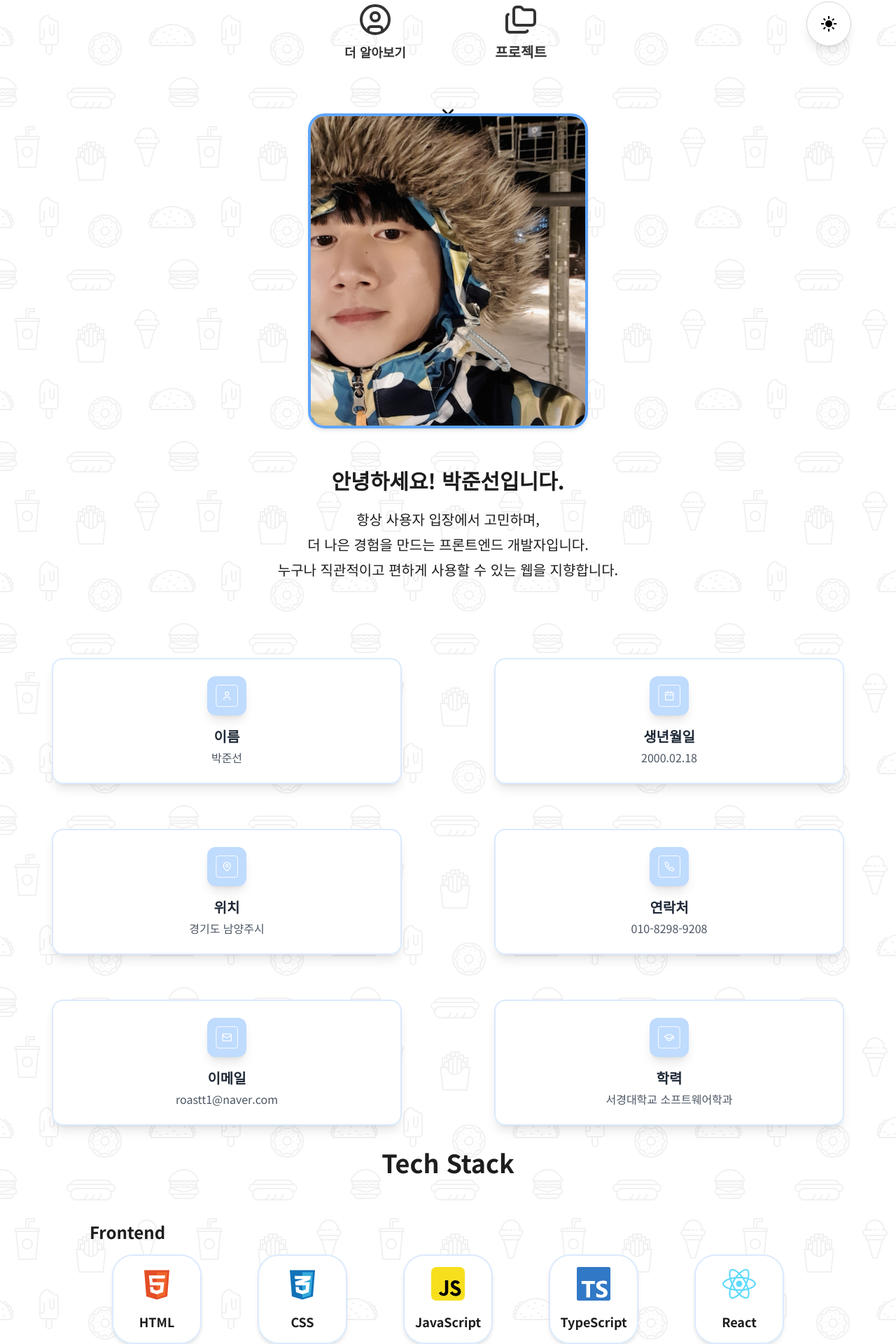
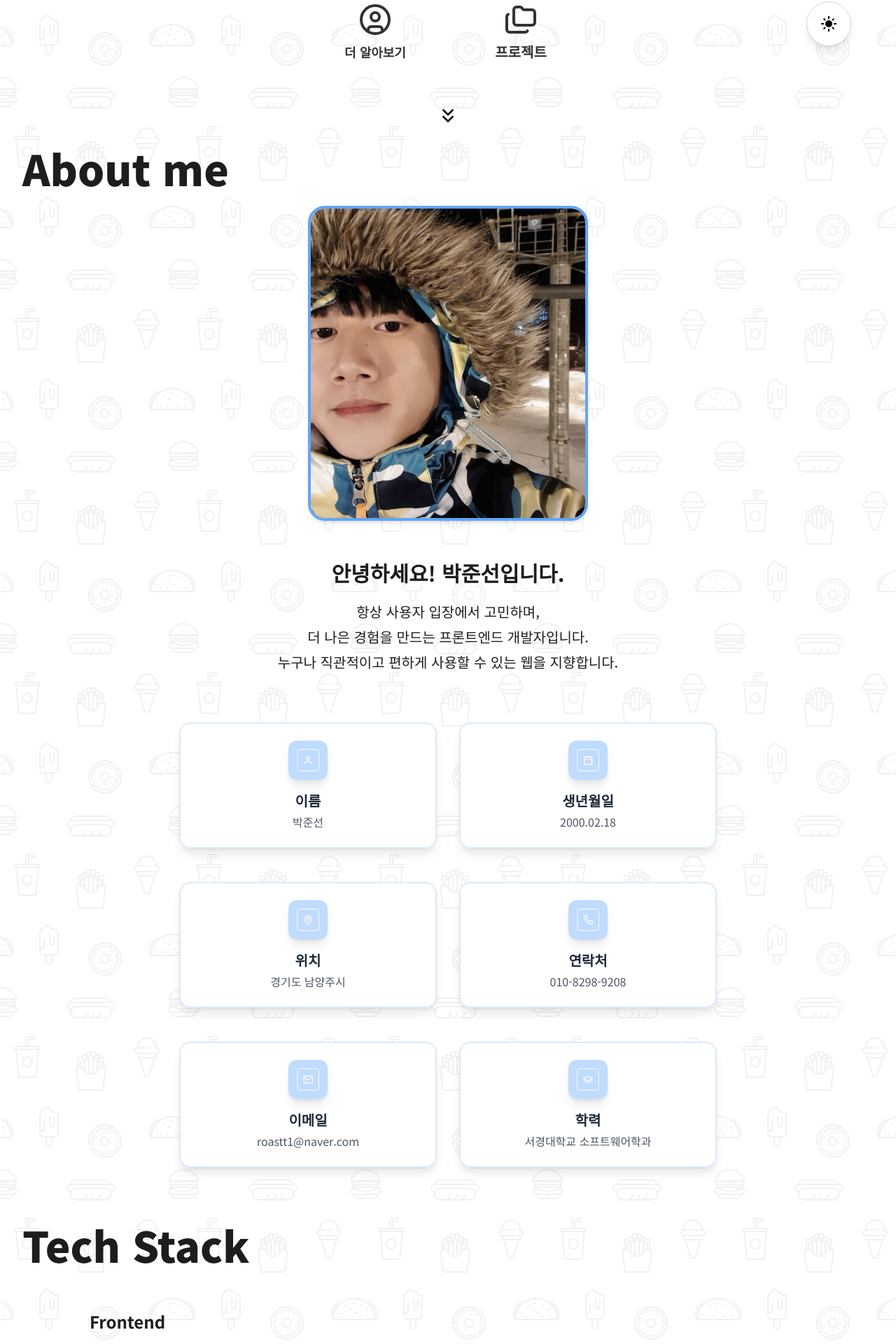
Before and after one commit to roastt1/Portfolio, a Next.js app: page / in a window 1280 px wide. Shown: the part 670-2590 px from the top of the page at 70% size. Built offline with nearby package versions, Linux system fonts and the light colour scheme.

Commit message:
[style] 텍스트 및 레이아웃 스타일 개선

```diff
--- a/app/about/components/About.tsx
+++ b/app/about/components/About.tsx
@@ -13,10 +13,18 @@ export default function About() {
     }, []);
 
     return (
-        <div className="flex w-full flex-col items-center gap-12 pt-8 dark:text-white">
+        <div className="flex w-full flex-col items-center gap-6 pt-20 dark:text-white">
+            <h2 className="w-full px-4 text-5xl font-black sm:text-6xl">
+                About me
+            </h2>
+
             <div className="mb-12 flex flex-col items-center gap-10 text-center">
                 {/* 프로필 사진 */}
-                <div className="dark:border-dark-400 relative mb-4 h-96 w-72 animate-slide-up overflow-hidden rounded-3xl border-4 border-blue-400 shadow-md sm:h-[450px] sm:w-[400px]">
+                <div
+                    data-aos="fade-down"
+                    data-aos-delay="100"
+                    className="relative mb-4 h-96 w-72 overflow-hidden rounded-3xl border-4 border-blue-400 shadow-md dark:border-dark-400 sm:h-[450px] sm:w-[400px]"
+                >
                     <Image
                         src="/images/about/about_me.jpg"
                         alt="Profile Picture"
@@ -26,24 +34,28 @@ export default function About() {
                 </div>
 
                 {/* 소개 */}
-                <div className="mb-4 flex animate-slide-up flex-col items-center space-y-2 whitespace-nowrap">
-                    <h1 className="mb-4 animate-slide-up text-2xl font-bold sm:text-3xl">
+                <div
+                    data-aos="fade-down"
+                    data-aos-delay="100"
+                    className="flex flex-col items-center space-y-2 whitespace-nowrap"
+                >
+                    <h1 className="mb-4 text-2xl font-bold sm:text-3xl">
                         안녕하세요! 박준선입니다.
                     </h1>
-                    <p className="max-w-xl animate-slide-up text-sm sm:text-xl">
+                    <p className="max-w-xl text-sm sm:text-xl">
                         항상 사용자 입장에서 고민하며,
                     </p>
-                    <p className="max-w-xl animate-slide-up text-sm sm:text-xl">
+                    <p className="max-w-xl text-sm sm:text-xl">
                         더 나은 경험을 만드는 프론트엔드 개발자입니다.
                     </p>
-                    <p className="max-w-2xl animate-slide-up text-sm sm:text-xl">
+                    <p className="max-w-2xl text-sm sm:text-xl">
                         누구나 직관적이고 편하게 사용할 수 있는 웹을 지향합니다.
                     </p>
                 </div>
             </div>
 
             {/* 정보 카드 */}
-            <div className="mx-auto grid w-full grid-cols-1 justify-items-center gap-x-4 gap-y-12 sm:grid-cols-2 sm:gap-y-16">
+            <div className="grid w-full grid-cols-1 justify-items-center gap-x-8 gap-y-12 sm:w-[60vw] sm:grid-cols-2">
                 <AboutCard
                     title="이름"
                     description="박준선"
--- a/app/about/components/AboutCard.tsx
+++ b/app/about/components/AboutCard.tsx
@@ -19,7 +19,7 @@ export default function AboutCard({
             data-aos="fade-down"
             data-aos-delay="100"
         >
-            <div className="dark:bg-dark-300 dark:border-dark-400 flex h-full flex-col items-center justify-center rounded-2xl border-2 border-blue-100 bg-white/90 px-6 py-6 text-center shadow-lg backdrop-blur-sm transition-all duration-300 ease-out hover:-translate-y-2 hover:shadow-2xl dark:bg-black/10">
+            <div className="flex h-full flex-col items-center justify-center rounded-2xl border-2 border-blue-100 bg-white/90 px-6 py-6 text-center shadow-lg backdrop-blur-sm transition-all duration-300 ease-out hover:-translate-y-2 hover:shadow-2xl dark:border-dark-400 dark:bg-black/10 dark:bg-dark-300">
                 {/* 아이콘 */}
                 {iconSrc && (
                     <div className="mb-2 flex h-12 w-12 items-center justify-center rounded-xl bg-blue-200 shadow-lg dark:bg-dark-200 sm:mb-4 sm:h-14 sm:w-14">
--- a/app/components/Header.tsx
+++ b/app/components/Header.tsx
@@ -44,12 +44,12 @@ export default function Header() {
                     </button>
 
                     {/* 데스크톱 메뉴 */}
-                    <nav className="hidden items-center gap-8 md:flex">
+                    <nav className="hidden items-center gap-12 md:flex">
                         {sections.map((section) => (
                             <button
                                 key={section.id}
                                 onClick={() => scrollToSection(section.id)}
-                                className="font-medium transition hover:underline hover:underline-offset-4"
+                                className="text-base font-black transition hover:text-blue-400"
                             >
                                 {section.label}
                             </button>
@@ -92,7 +92,7 @@ export default function Header() {
                             <button
                                 key={section.id}
                                 onClick={() => scrollToSection(section.id)}
-                                className="w-full text-center font-medium hover:underline"
+                                className="w-full text-center font-bold hover:text-blue-400"
                             >
                                 {section.label}
                             </button>
--- a/app/layout.tsx
+++ b/app/layout.tsx
@@ -37,7 +37,7 @@ export default function RootLayout({
                 style={{ minHeight: "100vh" }}
             >
                 <Header />
-                <main className="mx-auto w-full max-w-[1480px] flex-1 px-4 pb-[80px]">
+                <main className="mx-auto w-full max-w-[1480px] flex-1 px-4">
                     {children}
                 </main>
 
--- a/app/projects/components/Projects.tsx
+++ b/app/projects/components/Projects.tsx
@@ -47,8 +47,11 @@ export default function Projects() {
     }, []);
 
     return (
-        <>
-            <div className="mt-16 flex w-full flex-wrap justify-center gap-8">
+        <div className="flex w-full flex-col items-center gap-16 pt-20 dark:text-white">
+            <h2 className="w-full px-4 text-5xl font-black sm:text-6xl">
+                Project
+            </h2>
+            <div className="flex w-full flex-wrap justify-center gap-8">
                 {projectConstants.map((project, i) => (
                     <ProjectCard
                         key={i}
@@ -75,6 +78,6 @@ export default function Projects() {
                 contributions={modalData.contributions}
                 troubleshooting={modalData.troubleshooting}
             />
-        </>
+        </div>
     );
 }
--- a/app/skills/components/Skills.tsx
+++ b/app/skills/components/Skills.tsx
@@ -11,9 +11,10 @@ export default function Skills() {
     }, []);
 
     return (
-        <div className="flex w-full flex-col items-center gap-16 pt-8 dark:text-white">
-            <span className="text-4xl font-bold">Tech Stack</span>
-
+        <div className="flex w-full flex-col items-center gap-16 pt-20 dark:text-white">
+            <h2 className="w-full px-4 text-5xl font-black sm:text-6xl">
+                Tech Stack
+            </h2>
             {/* Frontend */}
             <div className="mb-6 w-full max-w-5xl">
                 <h2 className="mb-4 text-2xl font-semibold">Frontend</h2>
--- a/tailwind.config.js
+++ b/tailwind.config.js
@@ -35,11 +35,11 @@ module.exports = {
                 },
                 slideBgFast: {
                     from: { "background-position": "0 0" },
-                    to: { "background-position": "250% 100%" },
+                    to: { "background-position": "250% 10%" },
                 },
                 slideBgSlow: {
                     from: { "background-position": "0 0" },
-                    to: { "background-position": "100% 100%" },
+                    to: { "background-position": "50% 30%" },
                 },
                 "rise-in": {
                     "0%": {
```
